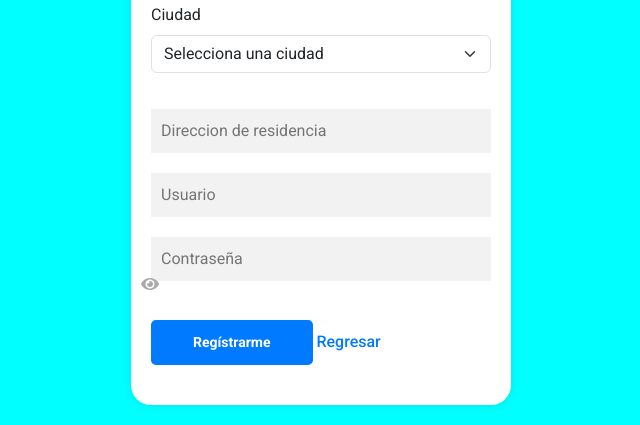
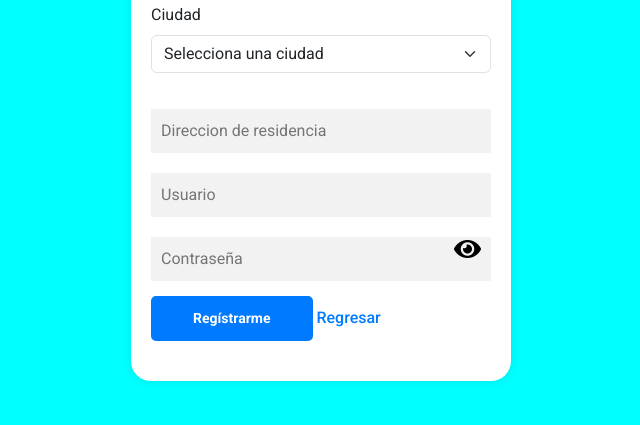
Before and after one commit to 848555/miapp, a PHP site: page /pages/register.php in a window 1280 px wide. Shown: the part 686-1111 px from the top of the page, without its empty margins (319-959 px from the left). After the commit the page ends 1067 px from the top, so only its background shows below. Run offline with PHP 8.4, Linux system fonts and the light colour scheme; data that the repository does not hold is empty.

Commit message:
Update style.css
se arregla para que el ojo del password se vea negro

```diff
--- a/assets/css/style.css
+++ b/assets/css/style.css
@@ -206,15 +206,22 @@ main {
 
 /* Estilo para el ícono de ojo dentro del contenedor */
 .password-container .toggle-password {
-    position: relative;
+    position: absolute;
     right: 10px;
-    top: 70%; /* puedes cambiar a 50% para centrar verticalmente */
+    top: 50%; /* mejor centrado verticalmente */
     transform: translateY(-50%);
     cursor: pointer;
-    color: #aaa;
+    color: #000;       /* negro */
+    font-size: 24px;   /* más grande */
+    transition: all 0.2s; /* suaviza efectos */
+}
+
+.password-container .toggle-password:hover {
+    color: #222;        /* negro más intenso al pasar el mouse */
+    transform: translateY(-50%) scale(1.2); /* pequeño efecto de zoom */
 }
 
 /* Estilo para el campo de contraseña */
 .password-input {
-    padding-right: 30px;
+    padding-right: 40px; /* más espacio para el ojo más grande */
 }
```
